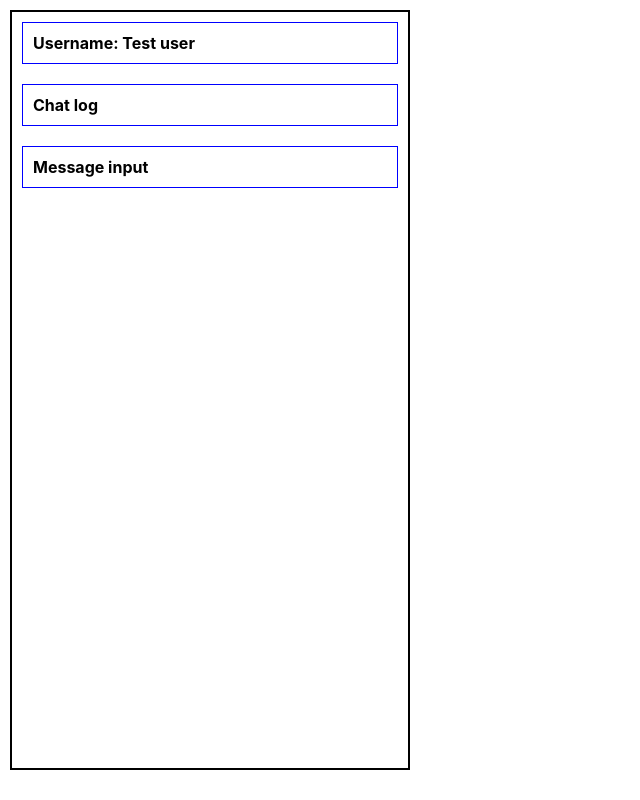
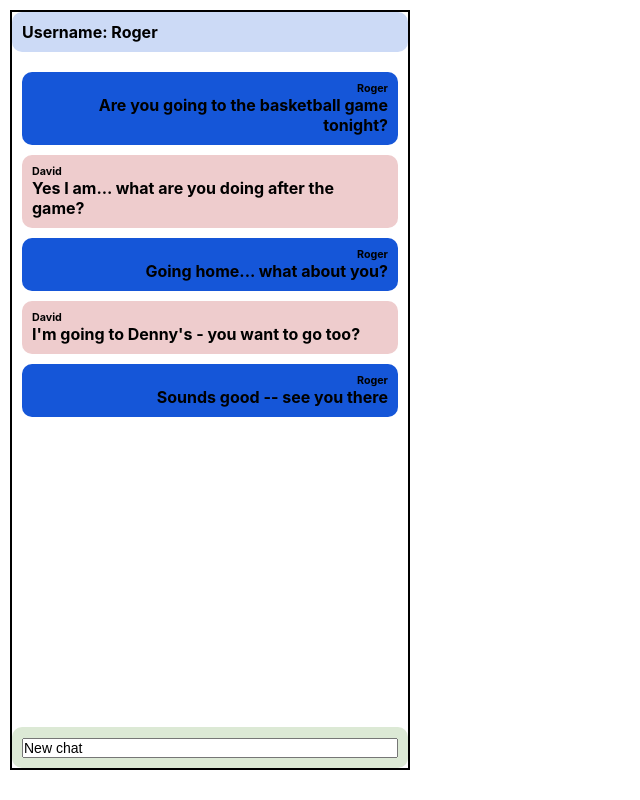
Before and after one commit to Bear4224/chatroom, a React (Create React App) app: page / in a window 1280 px wide. Shown: the whole page, without its empty margins (0-640 px from the left). Built offline with nearby package versions, Linux system fonts and the light colour scheme.

Commit message:
Finished tutorial css, proceeding with modifying it

```diff
--- a/src/App.css
+++ b/src/App.css
@@ -14,11 +14,40 @@
 }
 
 .chat-container div {
-  border: 1px solid blue;
-  margin: 10px 10px 10px 10px;
+  margin: 5x 10px 5px 10px;
   padding: 10px;
 }
 
 .chat-log {
   flex: 1;
+  overflow-y: scroll;
 }
+
+.chat-message-input input {
+  font-size: 14px;
+  width: 100%;
+}
+
+.chat-username {
+  background-color: rgb(204,218,246);
+  border-radius:10px
+}
+
+.chat-log div {
+  background-color : rgb(238,204,205);
+  border-radius: 10px
+}
+
+.chat-message-input {
+  background-color: rgb(220,233,213);
+  border-radius: 10px
+}
+
+.chat-item {
+  margin: 10px 0 10px 0 !important
+}
+
+.chat-from-me {
+  text-align: right;
+  background-color: rgb(21, 86, 216) !important
+}
--- a/src/App.js
+++ b/src/App.js
@@ -6,14 +6,23 @@ import './App.css';
 
 function App() {
 
-  const [username, setUsername] = useState('Test user');
-  const [messageInput, setMessageInput] = useState('');
-  const [chatLog, setChatLog] = useState([]);
+  const testChatLog = [
+    { username: 'Roger', message: 'Are you going to the basketball game tonight?' },
+    { username: 'David', message: 'Yes I am... what are you doing after the game?' },
+    { username: 'Roger', message: 'Going home... what about you?' },
+    { username: 'David', message: "I'm going to Denny's - you want to go too?" },
+    { username: 'Roger', message: 'Sounds good -- see you there' }
+  ];
+
+
+  const [username, setUsername] = useState('Roger');
+  const [messageInput, setMessageInput] = useState('New chat');
+  const [chatLog, setChatLog] = useState(testChatLog);
 
   return (
     <div className="chat-container">
       <Username username={username} />
-      <ChatLog chatLog={chatLog} />
+      <ChatLog chatLog={chatLog} username={username}/>
       <MessageInput messageInput={messageInput} />
     </div>
   );
--- a/src/ChatLog.js
+++ b/src/ChatLog.js
@@ -1,9 +1,28 @@
 import React from 'react';
 
-function ChatLog() {
+function ChatLog(props) {
   return (
-    <div className="chat-username">
-      <h4>Chat log</h4>
+    <div className="chat-log">
+      {
+        props.chatLog.map((chat, idx) => {
+          if (props.username === chat.username) {
+            return (
+              <div className="chat-item chat-from-me" key={'chat'+idx}>
+                <h6>{chat.username}</h6>
+                <h4>{chat.message}</h4>
+              </div>
+            )
+          } else {
+            return (
+              <div className="chat-item" key={'chat'+idx}>
+                 <h6>{chat.username}</h6>
+                 <h4>{chat.message}</h4>
+              </div>
+            )
+          }
+        })
+      }
+
     </div>
   );
 }
--- a/src/MessageInput.js
+++ b/src/MessageInput.js
@@ -1,9 +1,9 @@
 import React from 'react';
 
-function MessageInput() {
+function MessageInput(props) {
   return (
-    <div className="chat-username">
-      <h4>Message input</h4>
+    <div className="chat-message-input">
+      <input type="text" name="message-input" id="message-input" value={props.messageInput} />
     </div>
   );
 }
```
